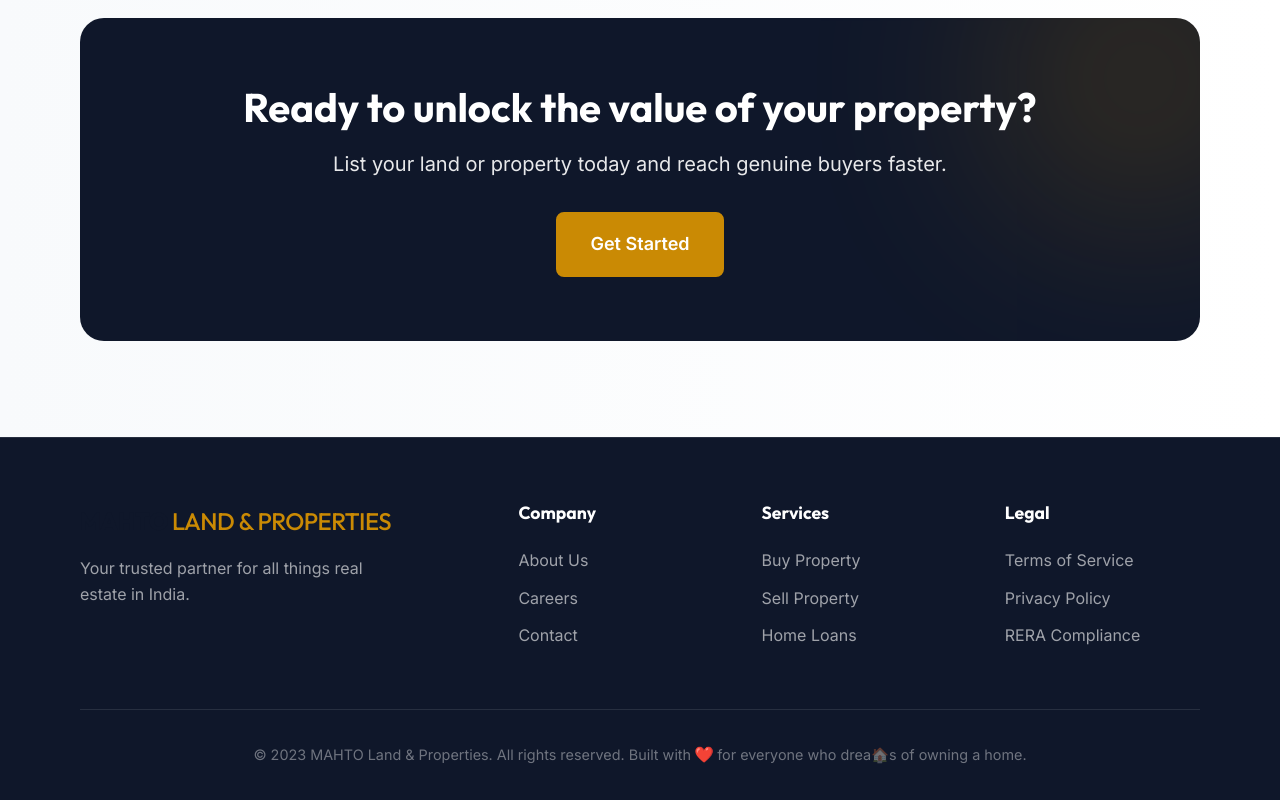
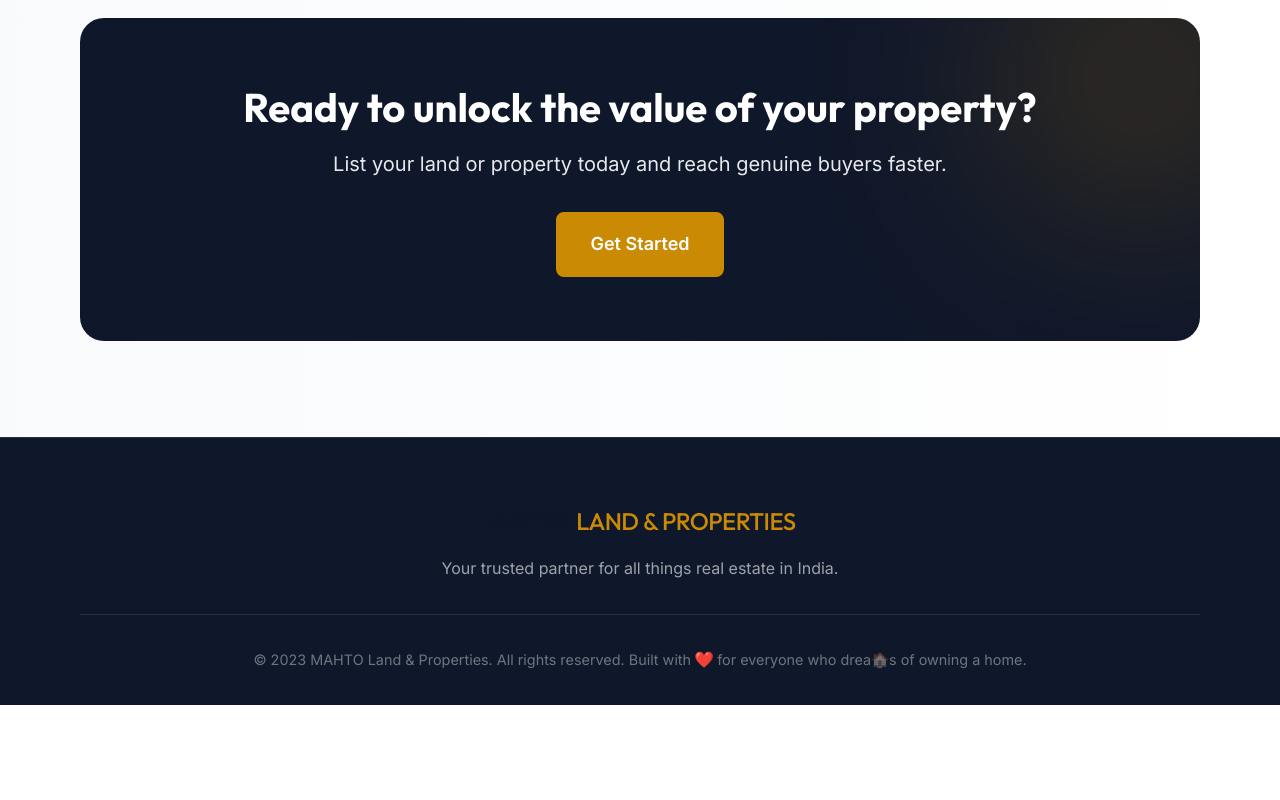
Before and after one commit to harshbatman/mlp, a plain HTML site: page index.html in a window 1280 px wide. Shown: the part 3790-4590 px from the top of the page. After the commit the page ends 4495 px from the top, so only its background shows below. Drawn offline with Linux system fonts and the light colour scheme.

Commit message:
Remove footer links section

```diff
--- a/index.html
+++ b/index.html
@@ -246,24 +246,7 @@
                     <a href="#" class="logo">MAHTO <span class="logo-accent">Land & Properties</span></a>
                     <p>Your trusted partner for all things real estate in India.</p>
                 </div>
-                <div class="footer-links">
-                    <h4>Company</h4>
-                    <a href="#">About Us</a>
-                    <a href="#">Careers</a>
-                    <a href="#">Contact</a>
-                </div>
-                <div class="footer-links">
-                    <h4>Services</h4>
-                    <a href="#">Buy Property</a>
-                    <a href="#">Sell Property</a>
-                    <a href="#">Home Loans</a>
-                </div>
-                <div class="footer-links">
-                    <h4>Legal</h4>
-                    <a href="#">Terms of Service</a>
-                    <a href="#">Privacy Policy</a>
-                    <a href="#">RERA Compliance</a>
-                </div>
+                <!-- Footer links removed as per request -->
             </div>
             <div class="footer-bottom">
                 &copy; 2023 MAHTO Land & Properties. All rights reserved. <br class="mobile-break">
--- a/style.css
+++ b/style.css
@@ -631,16 +631,18 @@ img {
 }
 
 .footer-grid {
-    display: grid;
-    grid-template-columns: 2fr 1fr 1fr 1fr;
-    gap: 3rem;
-    margin-bottom: 3rem;
+    display: flex;
+    justify-content: center;
+    text-align: center;
+    margin-bottom: 2rem;
 }
 
 .footer-brand p {
     color: rgba(255, 255, 255, 0.6);
     margin-top: 1rem;
-    max-width: 300px;
+    max-width: 500px;
+    margin-left: auto;
+    margin-right: auto;
 }
 
 .footer-links h4 {
```
